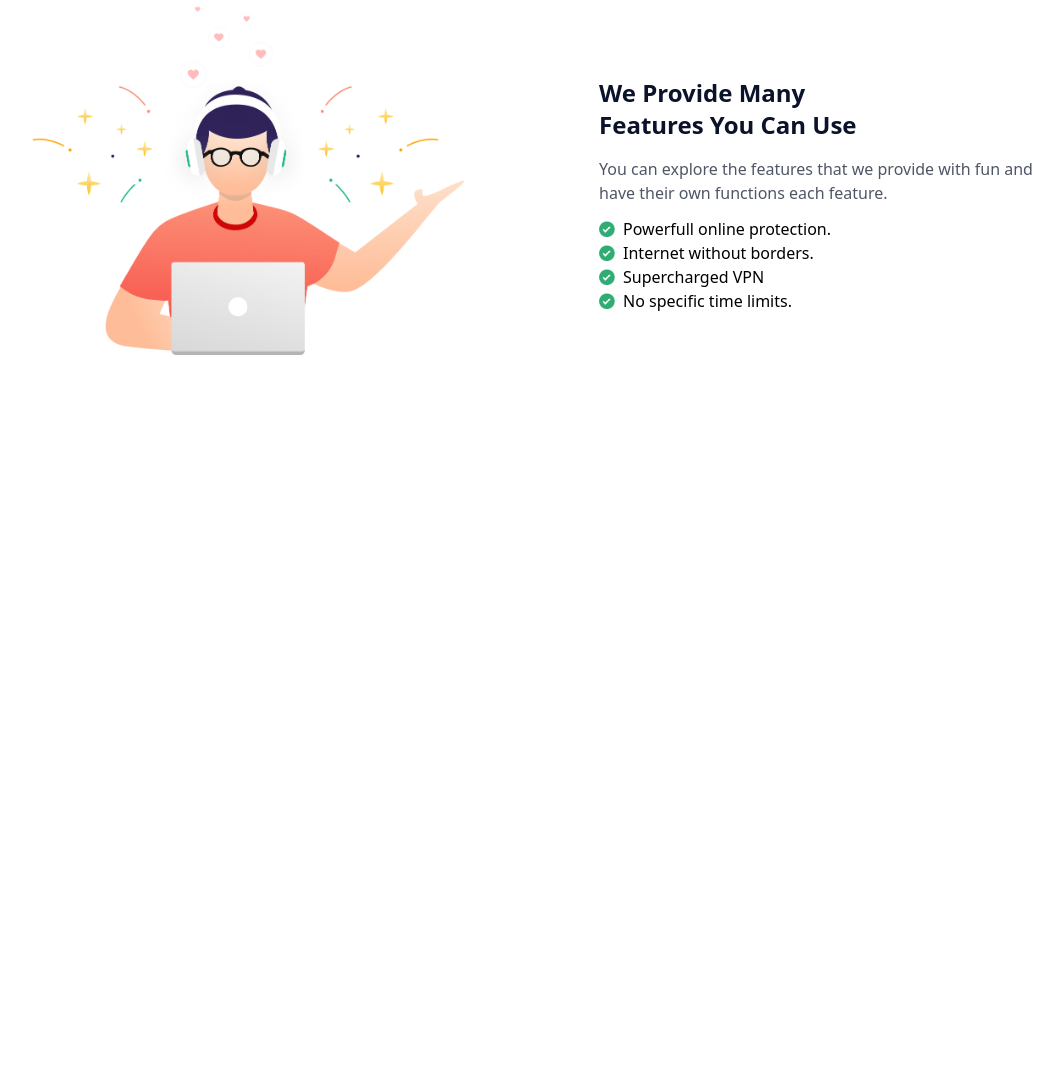
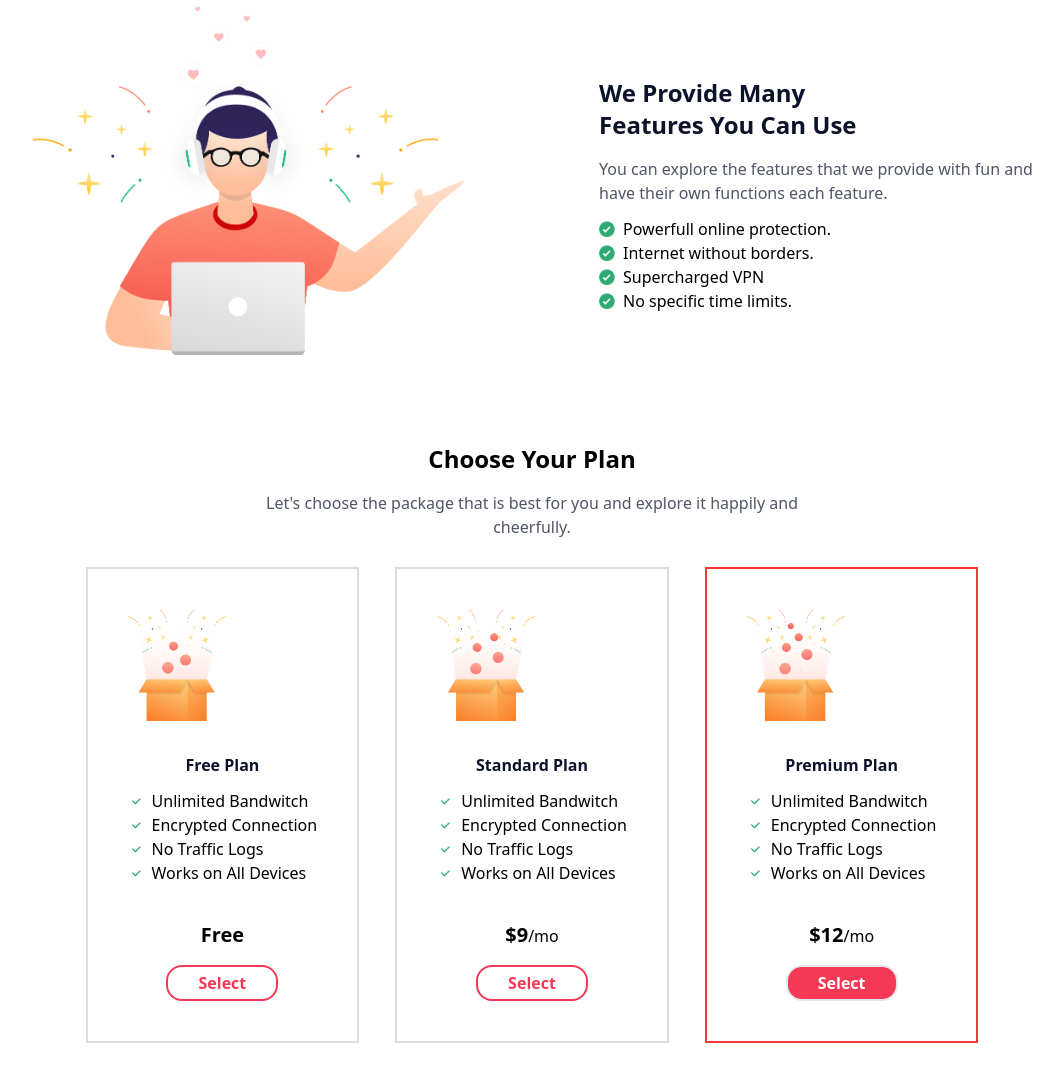
Before and after one commit to Gasorekibo/css-tailwind_practice, a website: page index.html in a window 1280 px wide. Shown: the part 667-1738 px from the top of the page, without its empty margins (108-1171 px from the left). Before the commit the page ends 1094 px from the top, so only its background shows below. Drawn offline with Linux system fonts and the light colour scheme.

Commit message:
done with plan section

```diff
--- a/index.html
+++ b/index.html
@@ -133,6 +133,61 @@
           </p>
         </div>
       </div>
+      <section>
+        <h1 class="text-center font-bold text-2xl py-4">Choose Your Plan</h1>
+        <p class="text-center text-[#4F5665]">Let's choose the package that is best for you and explore it happily and <br> cheerfully.</p>
+        <div class="flex justify-center gap-9 my-7">
+          <div class=" border-2 border-[#DDDDDD] justify-self-center p-10 ">
+            <img src="images/card-1.png" alt="" class="h-28 mb-8 ">
+            <h3 class="font-bold text-[#0B132A] pb-3 text-center">Free Plan</h3>
+            <p class="flex gap-2 items-center"><img src="images/ok.png" alt="" class="h-4"> <span>Unlimited Bandwitch</span></p>
+            <p class="flex gap-2 items-center"><img src="images/ok.png" alt="" class="h-4"> <span>Encrypted Connection</span></p>
+            <p class="flex gap-2 items-center"><img src="images/ok.png" alt="" class="h-4"> <span>No Traffic Logs</span></p>
+            <p class="flex gap-2 items-center"><img src="images/ok.png" alt="" class="h-4"> <span>Works on All Devices</span></p>
+            <div class="mt-9 flex flex-col gap-4 items-center">
+              <h2 class="text-center font-bold text-xl">Free</h2>
+              <button
+              class="border-[#F53855] border-2 rounded-2xl text-[#F53855] font-bold p-1 w-28"
+            >
+              Select
+            </button>
+            </div>
+          </div>
+
+          <div class=" border-2 border-[#DDDDDD] justify-self-center p-10  ">
+            <img src="images/card-2.png" alt="" class="h-28 mb-8">
+            <h3 class="font-bold text-[#0B132A] pb-3 text-center">Standard Plan</h3>
+            <p class="flex gap-2 items-center"><img src="images/ok.png" alt="" class="h-4"> <span>Unlimited Bandwitch</span></p>
+            <p class="flex gap-2 items-center"><img src="images/ok.png" alt="" class="h-4"> <span>Encrypted Connection</span></p>
+            <p class="flex gap-2 items-center"><img src="images/ok.png" alt="" class="h-4"> <span>No Traffic Logs</span></p>
+            <p class="flex gap-2 items-center"><img src="images/ok.png" alt="" class="h-4"> <span>Works on All Devices</span></p>
+            <div class="mt-9 flex flex-col gap-4 items-center">
+              <h2 class="text-center"><span  class="text-center font-bold text-xl">$9</span>/mo</h2>
+              <button
+              class="border-[#F53855] border-2 rounded-2xl text-[#F53855] font-bold p-1 w-28"
+            >
+              Select
+            </button>
+            </div>
+          </div>
+          <div class=" border-2  border-[#F53838] justify-self-center p-10">
+            <img src="images/card-3.png" alt="" class="h-28 mb-8 ">
+            <h3 class="font-bold text-[#0B132A] pb-3 text-center">Premium Plan</h3>
+            <p class="flex gap-2 items-center"><img src="images/ok.png" alt="" class="h-4"> <span>Unlimited Bandwitch</span></p>
+            <p class="flex gap-2 items-center"><img src="images/ok.png" alt="" class="h-4"> <span>Encrypted Connection</span></p>
+            <p class="flex gap-2 items-center"><img src="images/ok.png" alt="" class="h-4"> <span>No Traffic Logs</span></p>
+            <p class="flex gap-2 items-center"><img src="images/ok.png" alt="" class="h-4"> <span>Works on All Devices</span></p>
+            <div class="mt-9 flex flex-col gap-4 items-center">
+              <h2 class="text-center"><span  class="text-center font-bold text-xl">$12</span>/mo</h2>
+              <button
+              class="bg-[#F53855] border-2 rounded-2xl text-[#FFFFFF] font-bold p-1 w-28"
+            >
+              Select
+            </button>
+            </div>
+          </div>
+        </div>
+      </section>
     </div>
   </body>
 </html>
```
Also changed, not shown: build/output.css, images/ok.png (added).
